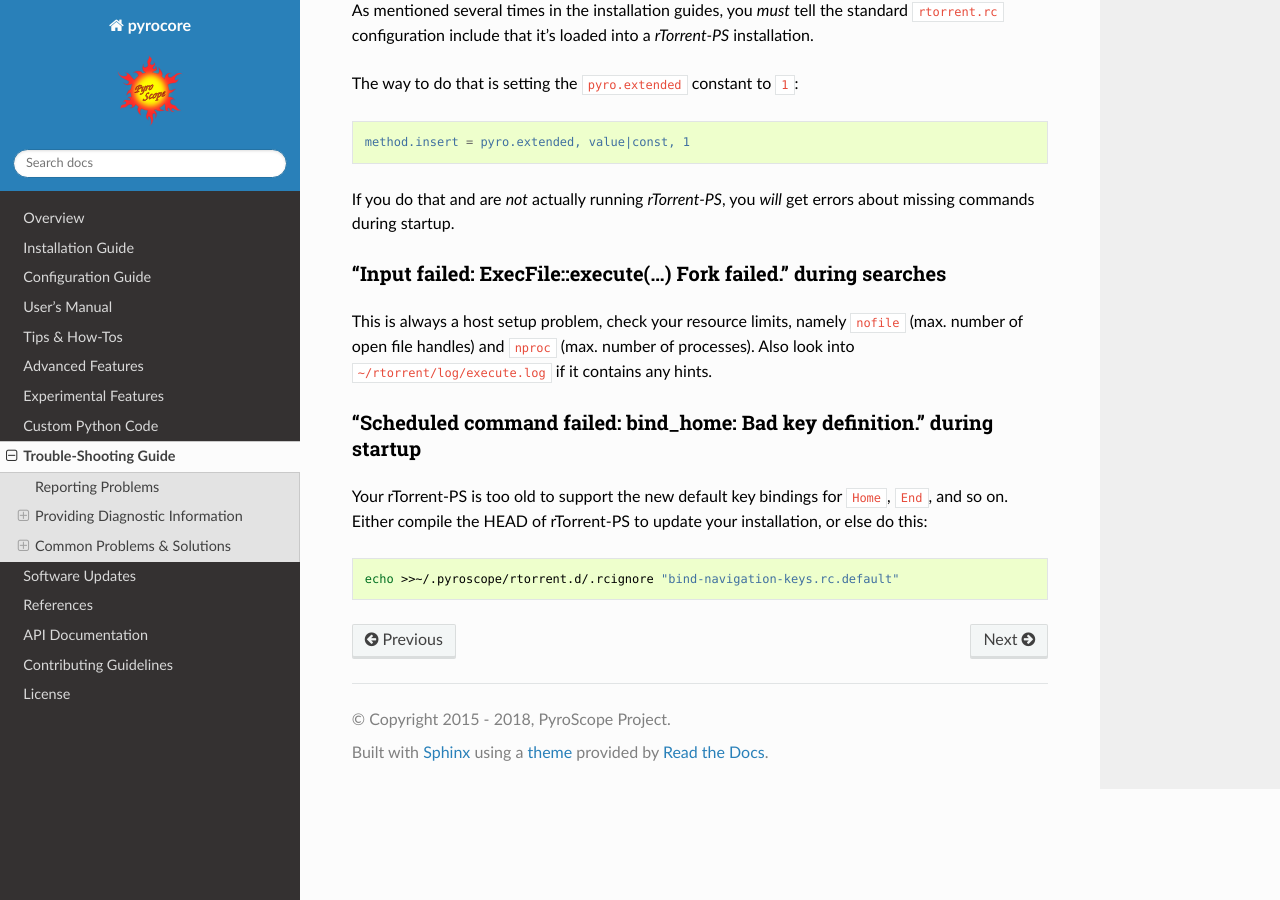
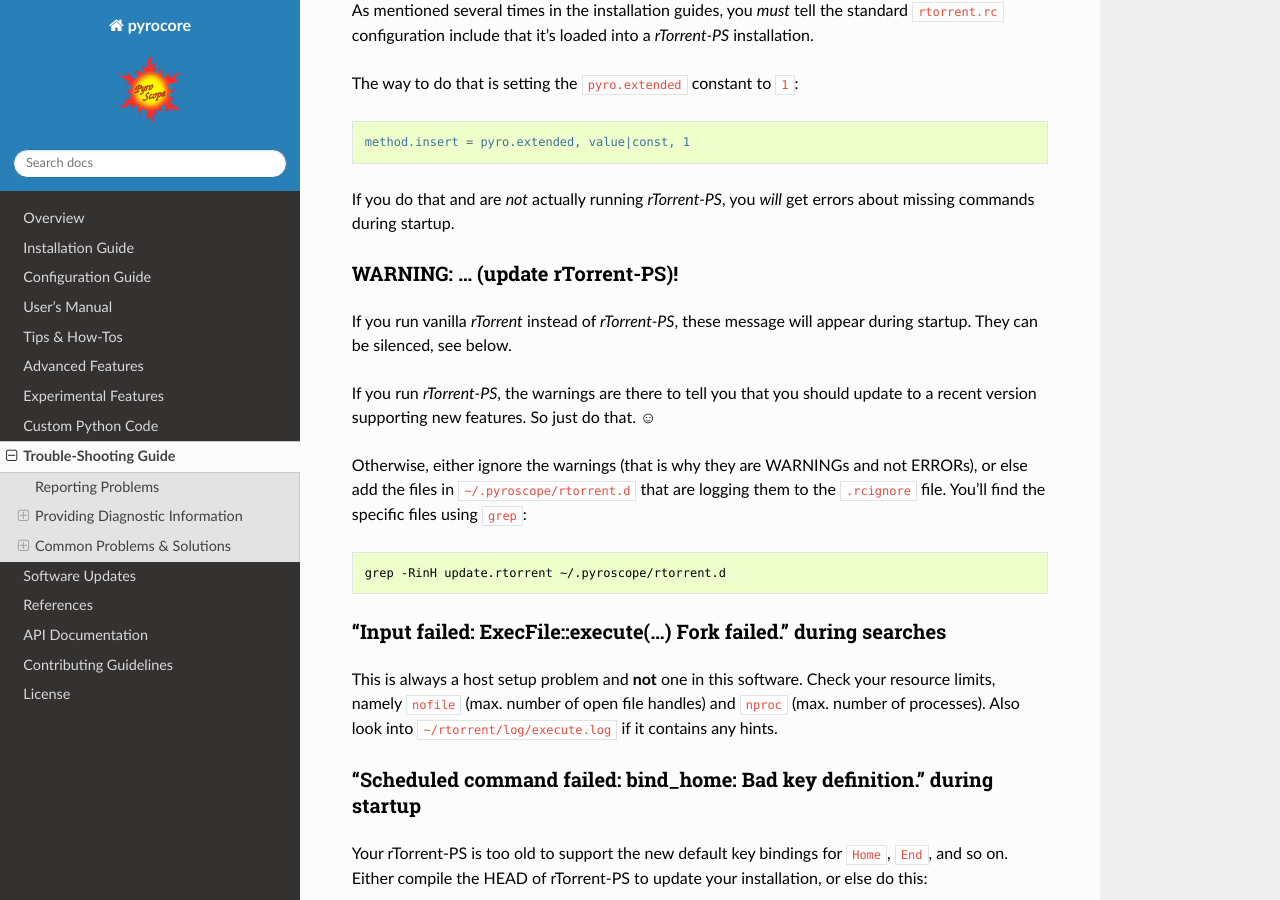
Before and after one commit to pyroscope/pyrocore, a Sphinx documentation site: the page built from docs/troubleshooting.rst, in a window 1280 px wide and 900 px high, scrolled down 1717 px. Built offline with Sphinx 7.4.7 and the Read the Docs theme 2.0.0, drawn with Linux system fonts in a browser that asks for light colours.

Commit message:
docs: avoid the panic people have about mere warnings

```diff
--- a/docs/troubleshooting.rst
+++ b/docs/troubleshooting.rst
@@ -112,10 +112,32 @@ If you do that and are *not* actually running *rTorrent-PS*,
 you *will* get errors about missing commands during startup.
 
 
+WARNING: … (update rTorrent-PS)!
+^^^^^^^^^^^^^^^^^^^^^^^^^^^^^^^^
+
+If you run vanilla `rTorrent` instead of `rTorrent-PS`,
+these message will appear during startup.
+They can be silenced, see below.
+
+If you run `rTorrent-PS`, the warnings are there to tell you
+that you should update to a recent version supporting new features.
+So just do that. ☺
+
+Otherwise, either ignore the warnings (that is why they are WARNINGs and not ERRORs),
+or else add the files in ``~/.pyroscope/rtorrent.d``
+that are logging them to the ``.rcignore`` file.
+You'll find the specific files using ``grep``:
+
+.. code-block:: shell
+
+    grep -RinH update.rtorrent ~/.pyroscope/rtorrent.d
+
+
 “Input failed: ExecFile::execute(...) Fork failed.” during searches
 ^^^^^^^^^^^^^^^^^^^^^^^^^^^^^^^^^^^^^^^^^^^^^^^^^^^^^^^^^^^^^^^^^^^
 
-This is always a host setup problem, check your resource limits,
+This is always a host setup problem and **not** one in this software.
+Check your resource limits,
 namely ``nofile`` (max. number of open file handles)
 and ``nproc`` (max. number of processes).
 Also look into ``~/rtorrent/log/execute.log`` if it contains any hints.
```
